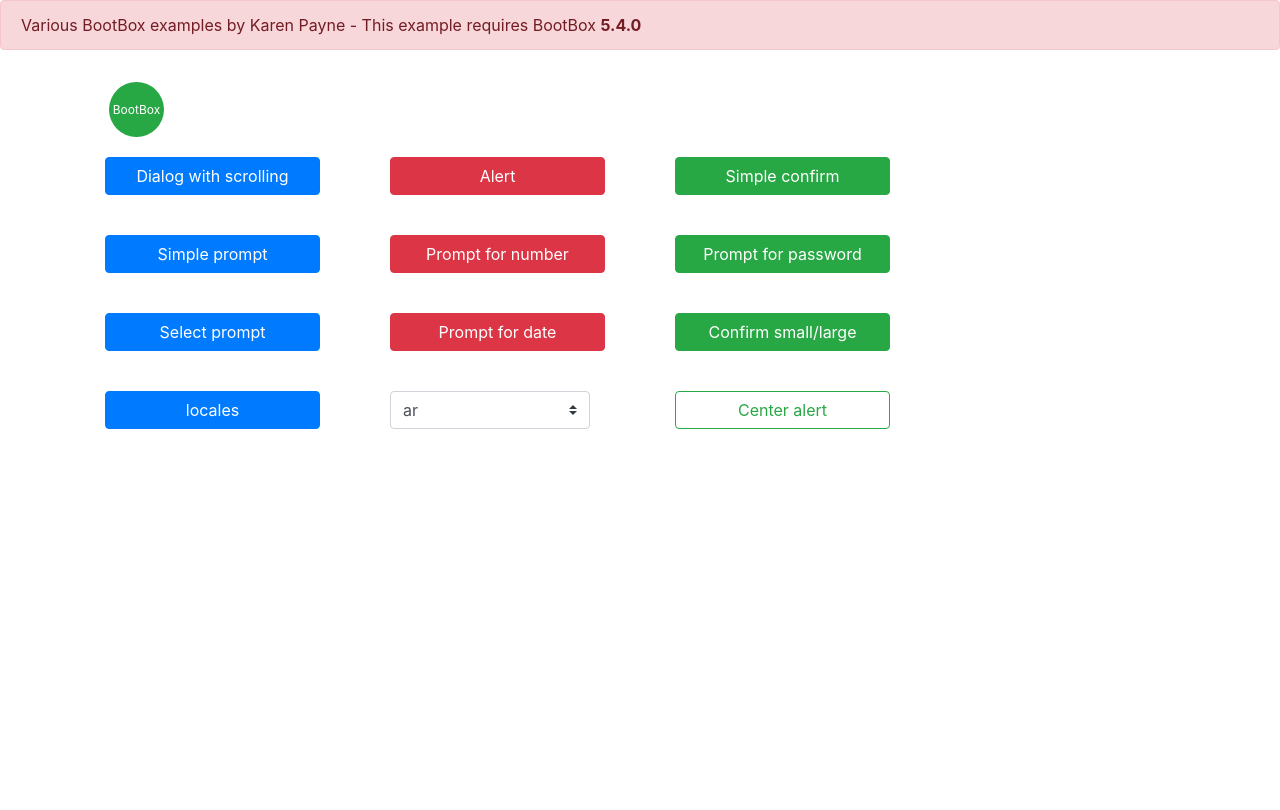
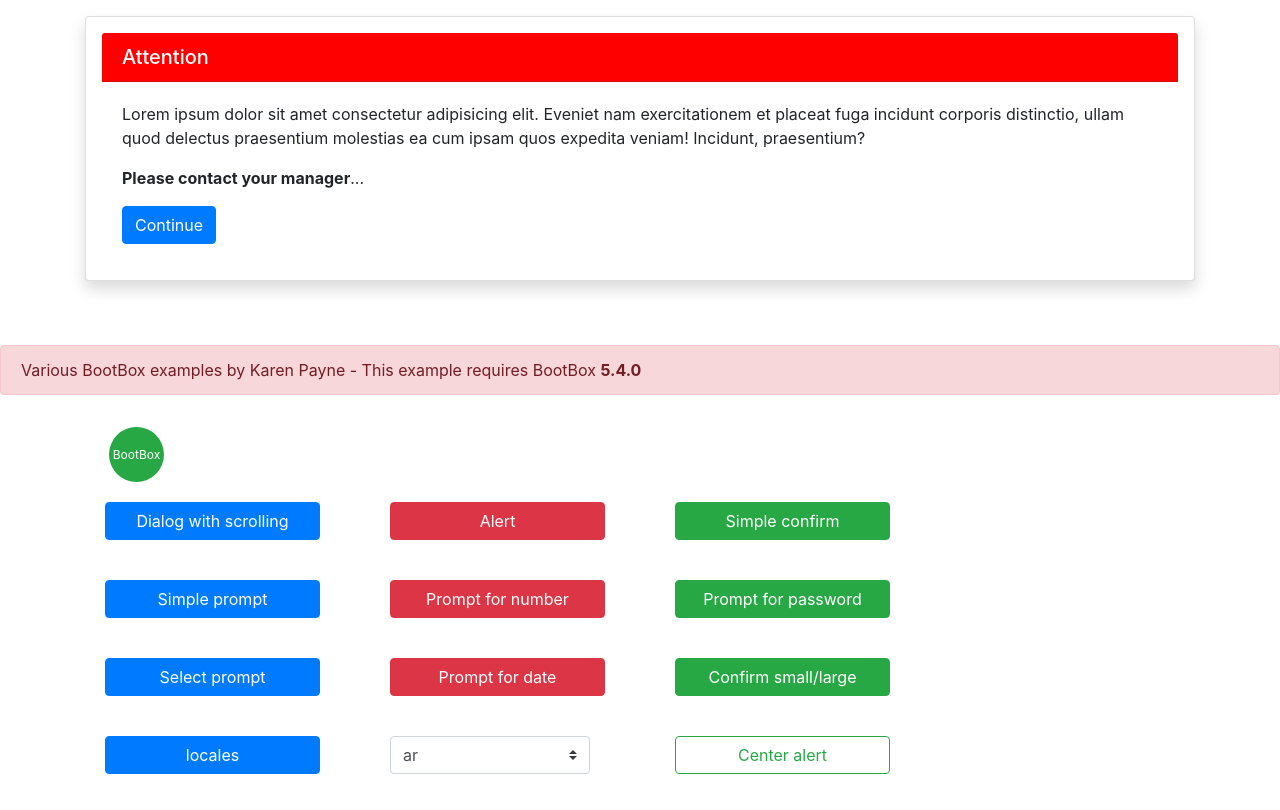
Before and after one commit to karenpayneoregon/bootbox-samples, a plain HTML site: page index.html in a window 1280 px wide. Drawn offline with Linux system fonts and the light colour scheme.

Commit message:
card demo

```diff
--- a/index.html
+++ b/index.html
@@ -12,9 +12,31 @@
         <link href="Content/bootstrap.css" rel="stylesheet" />
         <script src="Scripts/Local/index.js"></script>
         <link rel="stylesheet" href="Content/local/index.css">
+
+        <style>
+            .card1 {
+
+                background-color: red;
+                color: white;
+            }
+        </style>
     </head>
 
     <body>
+        <div class="container py-3">
+            <div class="card shadow p-3 mb-5 bg-white rounded">
+                <h5 class="card-header card1">Attention</h5>
+                <div class="card-body">
+                    <p>
+                        Lorem ipsum dolor sit amet consectetur adipisicing elit. Eveniet nam exercitationem et placeat fuga incidunt corporis distinctio, ullam quod delectus praesentium molestias ea cum ipsam quos expedita veniam! Incidunt, praesentium?
+                    </p>
+                    <p class="card-text"><strong>Please contact your manager</strong>...</p>
+                    <a href="#" class="btn btn-primary">Continue</a>
+                </div>
+            </div>
+        </div>
+
+
         <div class="alert alert-danger" role="alert">
             Various BootBox examples by Karen Payne - This example requires BootBox <strong>5.4.0</strong>
         </div>
@@ -27,53 +49,44 @@
             </div>
             <div class="row">
                 <div class="col-3">
-                    <div class="card border-0 card-body"><button id="simpleBootBox"
-                            class=" btn btn-primary btn-block">Dialog
+                    <div class="card border-0 card-body"><button id="simpleBootBox" class=" btn btn-primary btn-block">Dialog
                             with scrolling</button></div>
                 </div>
                 <div class="col-3">
-                    <div class="card border-0 card-body"><button id="simpleBootBox1"
-                            class=" btn btn-danger btn-block">Alert</button></div>
+                    <div class="card border-0 card-body"><button id="simpleBootBox1" class=" btn btn-danger btn-block">Alert</button></div>
                 </div>
                 <div class="col-3">
-                    <div class="card border-0 card-body"><button id="simpleBootBox2"
-                            class=" btn btn-success btn-block">Simple
+                    <div class="card border-0 card-body"><button id="simpleBootBox2" class=" btn btn-success btn-block">Simple
                             confirm</button></div>
                 </div>
             </div>
 
             <div class="row">
                 <div class="col-3">
-                    <div class="card border-0 card-body"><button id="simpleBootBox3"
-                            class=" btn btn-primary btn-block">Simple
+                    <div class="card border-0 card-body"><button id="simpleBootBox3" class=" btn btn-primary btn-block">Simple
                             prompt</button></div>
                 </div>
                 <div class="col-3">
-                    <div class="card border-0 card-body"><button id="simpleBootBox4"
-                            class=" btn btn-danger btn-block">Prompt
+                    <div class="card border-0 card-body"><button id="simpleBootBox4" class=" btn btn-danger btn-block">Prompt
                             for number</button></div>
                 </div>
                 <div class="col-3">
-                    <div class="card border-0 card-body"><button id="simpleBootBox5"
-                            class=" btn btn-success btn-block">Prompt
+                    <div class="card border-0 card-body"><button id="simpleBootBox5" class=" btn btn-success btn-block">Prompt
                             for password</button></div>
                 </div>
             </div>
 
             <div class="row">
                 <div class="col-3">
-                    <div class="card border-0 card-body"><button id="simpleBootBox6"
-                            class=" btn btn-primary btn-block">Select
+                    <div class="card border-0 card-body"><button id="simpleBootBox6" class=" btn btn-primary btn-block">Select
                             prompt</button></div>
                 </div>
                 <div class="col-3">
-                    <div class="card border-0 card-body"><button id="simpleBootBox7"
-                            class=" btn btn-danger btn-block">Prompt
+                    <div class="card border-0 card-body"><button id="simpleBootBox7" class=" btn btn-danger btn-block">Prompt
                             for date</button></div>
                 </div>
                 <div class="col-3">
-                    <div class="card border-0 card-body"><button id="simpleBootBox8"
-                            class=" btn btn-success btn-block">Confirm
+                    <div class="card border-0 card-body"><button id="simpleBootBox8" class=" btn btn-success btn-block">Confirm
                             small/large</button></div>
                 </div>
             </div>
@@ -129,8 +142,7 @@
                     </div>
                 </div>
                 <div class="col-3">
-                    <div class="card border-0 card-body"><button id="simpleBootBox10"
-                            class="btn btn-outline-success btn-block">Center alert</button></div>
+                    <div class="card border-0 card-body"><button id="simpleBootBox10" class="btn btn-outline-success btn-block">Center alert</button></div>
                 </div>
             </div>
 
```
